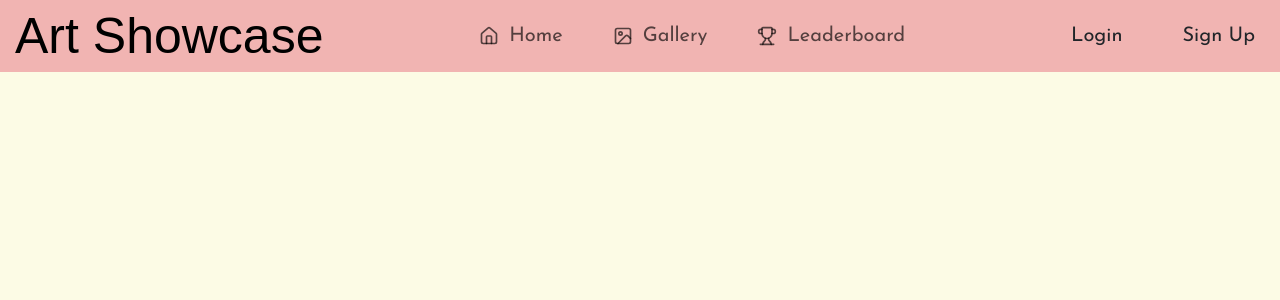
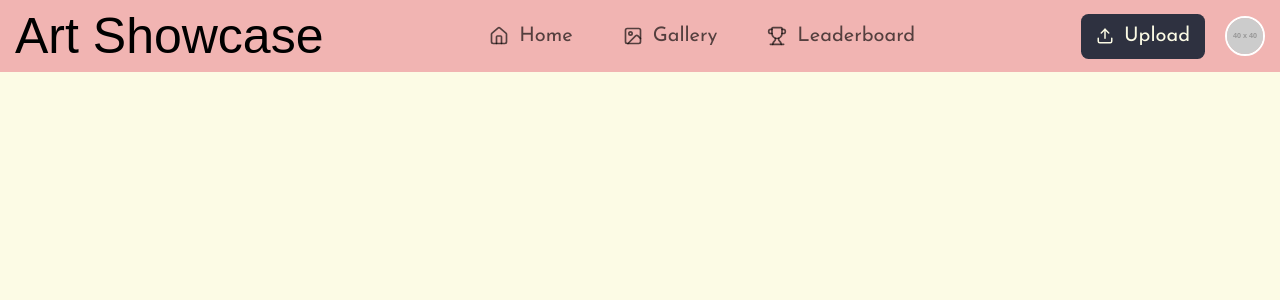
Before and after one commit to alyyu0/artshowcase, a React app in the folder frontend/: page / in a window 1280 px wide. Shown: the top 300 px of the page. Built offline with nearby package versions, Linux system fonts and the light colour scheme; the HTML template or start-up script is replaced by a standard one; a web font is replaced by a local one.

Commit message:
base files

```diff
--- a/frontend/src/components/ProtectedRoute.jsx
+++ b/frontend/src/components/ProtectedRoute.jsx
@@ -1,7 +1,8 @@
 import { Navigate } from 'react-router-dom';
 
 function ProtectedRoute({ children }) {
-  const isLoggedIn = localStorage.getItem('loggedIn');
+  // Ensure the value is explicitly "true"
+  const isLoggedIn = localStorage.getItem('loggedIn') === 'true';
 
   if (!isLoggedIn) {
     return <Navigate to="/login" replace />;
--- a/frontend/src/pages/navbar.jsx
+++ b/frontend/src/pages/navbar.jsx
@@ -42,7 +42,6 @@ function NavigationBar() {
         </div>
 
         <div className="d-flex align-items-center gap-3">
-          {isLoggedIn ? (
           <>
             <a href="/upload" className="navbar-blue-btn d-flex align-items-center gap-2">
               <Upload size={18} /> Upload
@@ -79,15 +78,10 @@ function NavigationBar() {
               </Dropdown.Menu>
             </Dropdown>
           </>
-          ) : (
-            <>
-              <Nav.Link href="/login" className="me-3">Login</Nav.Link>
-              <Nav.Link href="/signup">Sign Up</Nav.Link>
-            </>
-          )}
         </div>
       </Container>
     </Navbar>
+
   );
 }
 
```
Lines whose indentation alone changed are shown as unchanged.
